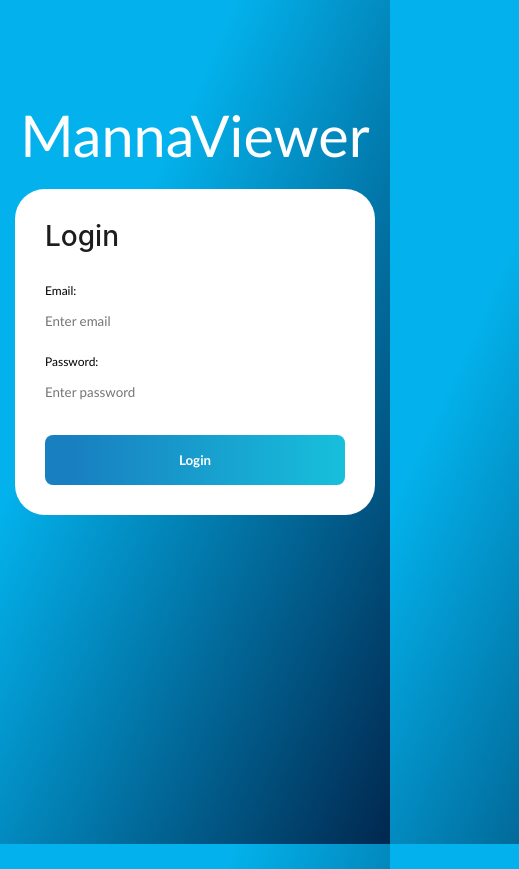
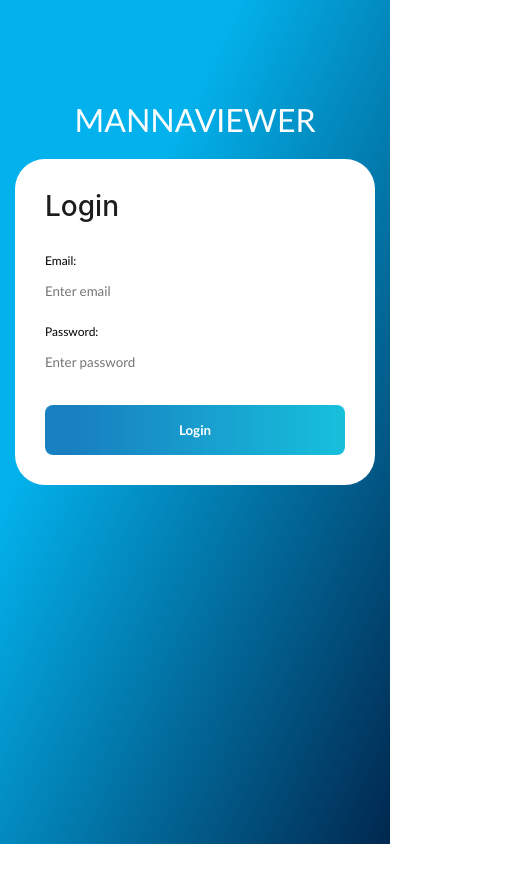
Before and after one commit to baderfahoum17/Manna-Irrigation, a React (Create React App) app: page / in a window 390 px wide. Shown: the whole page, 519 px wide, since content can reach past the window. After the commit the page ends 844 px from the top, so only its background shows below. Built offline with nearby package versions, Linux system fonts and the light colour scheme.

Commit message:
adjust display for mobile

```diff
--- a/src/components/Login.css
+++ b/src/components/Login.css
@@ -16,21 +16,23 @@ button {
 .title {
   display: flex;
   justify-content: center;
-  align-items: top;
   color: rgb(253, 253, 253);
   font-weight: 100;
   margin-bottom: 20px;
   padding: 15px;
-  transform: scale(1.8, 1.8);
+  text-transform: uppercase;
+  padding: 0;
 }
 
 form {
-  display: block;
-  position: relative;
-  height: 80vh;
+  display: flex;
+  justify-content: center;
+  align-items: center;
+  height: 100%;
+  width: 100%;
 }
 
-form:after {
+/* form:after {
   content: "";
   display: block;
   position: absolute;
@@ -39,7 +41,7 @@ form:after {
   right: -5px;
   bottom: -5px;
   z-index: 1;
-}
+} */
 
 .form-inner {
   position: relative;
@@ -118,3 +120,17 @@ form:after {
   padding-bottom: 10px;
   color: rgb(236, 127, 149);
 }
+
+@media only screen and (max-width: 500px) {
+  .farmList-list {
+    display: flex;
+    flex-flow: column;
+    padding-top: 2.5em;
+    /* width: 80vw; */
+    padding-left: 2em;
+    padding-right: 2em;
+    box-sizing: border-box;
+    width: 100vw;
+    font-size: smaller;
+  }
+}
```
